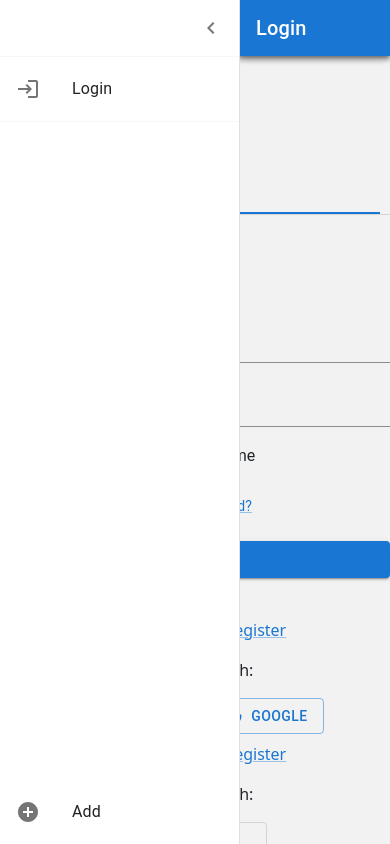
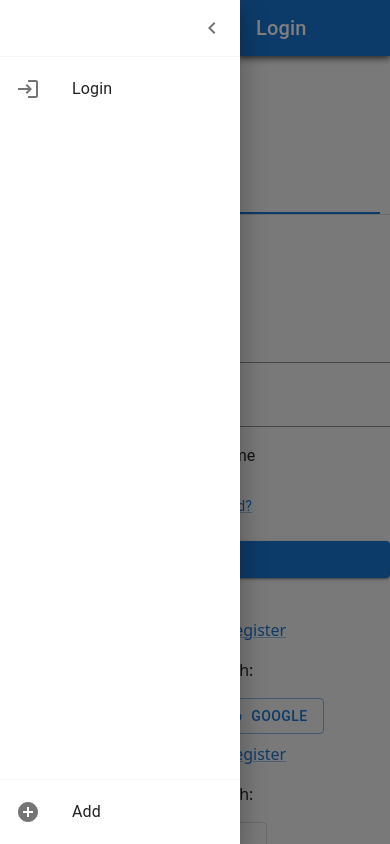
Before and after one commit to Andyfer004/Proyecto_Software_Frontend, a React Native app: screen / in a window 390 px wide. Built offline with nearby package versions, Linux system fonts and the light colour scheme.

Commit message:
se mejoro el sidebar y se arreglo un error

```diff
--- a/src/common/SidebarGeneral.tsx
+++ b/src/common/SidebarGeneral.tsx
@@ -1,31 +1,25 @@
 import React from 'react';
-import {  Divider, Drawer, IconButton, List, ListItem, ListItemButton, ListItemIcon, ListItemText, Toolbar, Typography } from '@mui/material';
+import { Box, Divider, Drawer, IconButton, List, ListItem, ListItemButton, ListItemIcon, ListItemText, Toolbar, Typography } from '@mui/material';
 import { styled, useTheme } from '@mui/material/styles';
 import MuiAppBar, { AppBarProps as MuiAppBarProps } from '@mui/material/AppBar';
-import AddCircleIcon from '@mui/icons-material/AddCircle';
+import AddCircle from '@mui/icons-material/AddCircle';
 import ChevronLeftIcon from '@mui/icons-material/ChevronLeft';
 import ChevronRightIcon from '@mui/icons-material/ChevronRight';
-import InboxIcon from '@mui/icons-material/MoveToInbox';
 import MenuIcon from '@mui/icons-material/Menu';
 import { useNavigation } from '@react-navigation/native';
 import LoginIcon from '@mui/icons-material/Login';
-import AddCircle from '@mui/icons-material/AddCircle';
 
 const DrawerHeader = styled('div')(({ theme }) => ({
   display: 'flex',
   alignItems: 'center',
   padding: theme.spacing(0, 1),
-  // necessary for content to be below app bar
   ...theme.mixins.toolbar,
   justifyContent: 'flex-end',
 }));
 
-
-
 interface AppBarProps extends MuiAppBarProps {
   open?: boolean;
 }
-
 
 const AppBar = styled(MuiAppBar, {
   shouldForwardProp: (prop) => prop !== 'open',
@@ -44,21 +38,15 @@ const DrawerHeader = styled('div')(({ theme }) => ({
   }),
 }));
 
-
 const drawerWidth = 240;
 
 const drawerItems = [
   { name: 'Login', icon: LoginIcon, route: 'Login' },
-  ];
-
-  const bottomDrawerItems = [
-    { name: 'Add', icon: AddCircle , route: 'AddProfile' },
+  { name: 'Add', icon: AddCircle, route: 'AddProfile' },
 ];
 
 const SidebarGeneral = () => {
-
   const [open, setOpen] = React.useState(true);
-
   const handleDrawerOpen = () => {
     setOpen(true);
   };
@@ -66,11 +54,9 @@ const SidebarGeneral = () => {
   const handleDrawerClose = () => {
     setOpen(false);
   };
+
   const theme = useTheme();
-
-
   const navigation = useNavigation();
-
 
   return (
     <>
@@ -99,7 +85,7 @@ const SidebarGeneral = () => {
             boxSizing: 'border-box',
           },
         }}
-        variant="persistent"
+        variant="temporary"
         anchor="left"
         open={open}
       >
@@ -110,7 +96,7 @@ const SidebarGeneral = () => {
         </DrawerHeader>
         <Divider />
         <List>
-          {drawerItems.map((item, index) => (
+          {drawerItems.slice(0, 1).map((item, index) => (
             <ListItem key={item.name} disablePadding>
               <ListItemButton onClick={() => navigation.navigate(item.route as never)}>
                 <ListItemIcon>
@@ -121,9 +107,10 @@ const SidebarGeneral = () => {
             </ListItem>
           ))}
         </List>
+        <Box sx={{ flexGrow: 1 }} />
         <Divider />
-        <List sx={{ marginTop: 'auto' }}>
-          {bottomDrawerItems.map((item, index) => (
+        <List>
+          {drawerItems.slice(1).map((item, index) => (
             <ListItem key={item.name} disablePadding>
               <ListItemButton onClick={() => navigation.navigate(item.route as never)}>
                 <ListItemIcon>
@@ -139,6 +126,4 @@ const SidebarGeneral = () => {
   );
 };
 
-
-
 export default SidebarGeneral;
```
Lines whose indentation alone changed are shown as unchanged.
